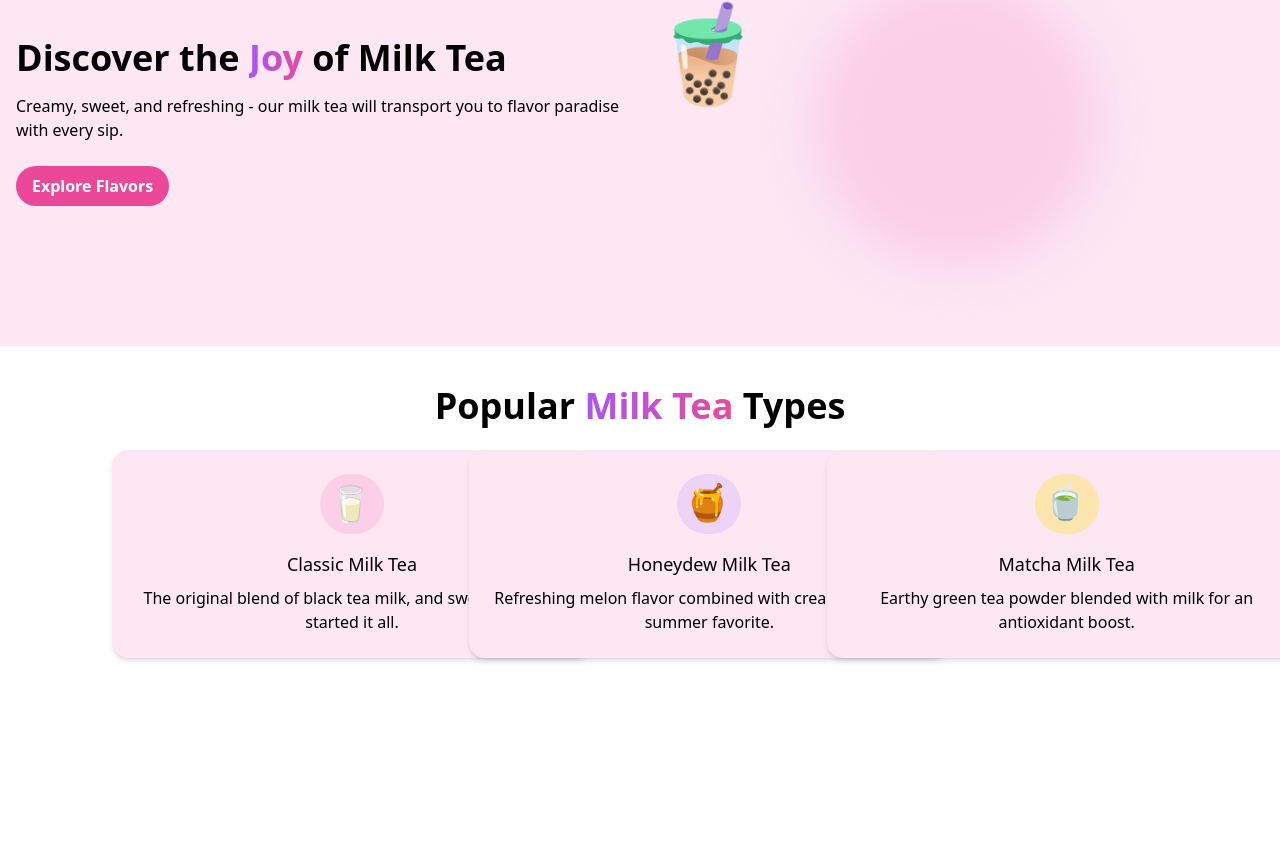
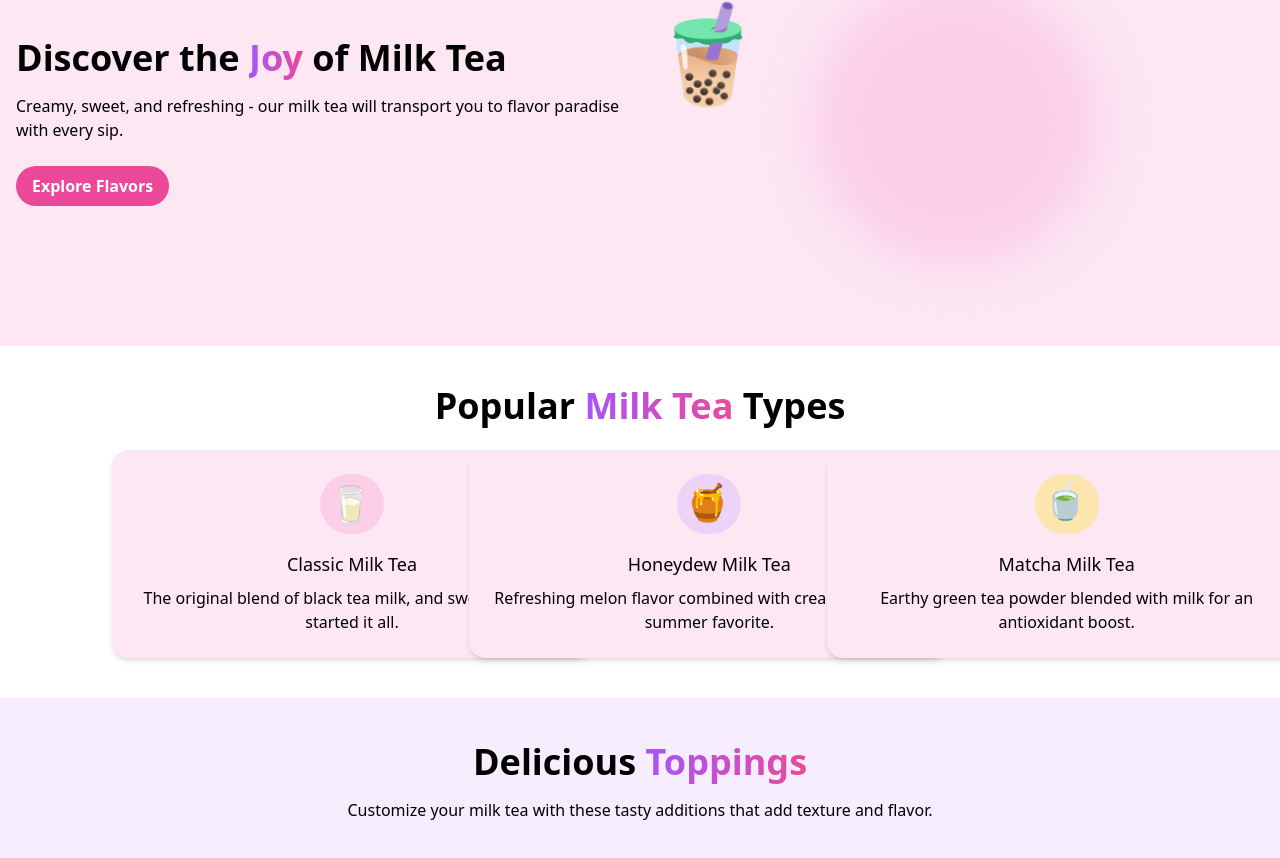
Before and after one commit to LandonLorica5555/react-viter-bubble-bliss-LORICA, a React (Vite) app: page / in a window 1280 px wide. Shown: the part 166-1024 px from the top of the page. Before the commit the page ends 864 px from the top, so only its background shows below. Built offline with nearby package versions, Linux system fonts and the light colour scheme.

Commit message:
added toppings section

```diff
--- a/src/components/pages/home/Home.jsx
+++ b/src/components/pages/home/Home.jsx
@@ -2,6 +2,7 @@ import React from 'react'
 import Navigation from '../../partials/Navigation'
 import Banner from './banner/Banner'
 import Types from './types/Types'
+import Toppings from './toppings/Toppings'
 
 const Home = () => {
   return (
@@ -9,6 +10,7 @@ const Home = () => {
       <Navigation />
       <Banner />
       <Types />
+      <Toppings />
     </>
   )
 }
--- /dev/null
+++ b/src/components/pages/home/toppings/Toppings.jsx
@@ -0,0 +1,21 @@
+import React from 'react'
+
+const Toppings = () => {
+  return (
+    <>
+        <section className="bg-purple-200/40 p-11">
+            <div className="container">
+                <div className="text-center">
+                    <h2 className="text-4xl text-black font-bold mb-4">Delicious <span className="text-4xl font-bold bg-gradient-to-r from-purple-500 to-pink-500 bg-clip-text text-transparent">Toppings</span></h2>
+                    <p className="">Customize your milk tea with these tasty additions that add texture and flavor.</p>
+                </div>
+                <div className="grid grid-cols-1 lg:grid-cols-5">
+                    <div className=""></div>
+                </div>
+            </div>
+        </section>
+    </>
+  )
+}
+
+export default Toppings
```
